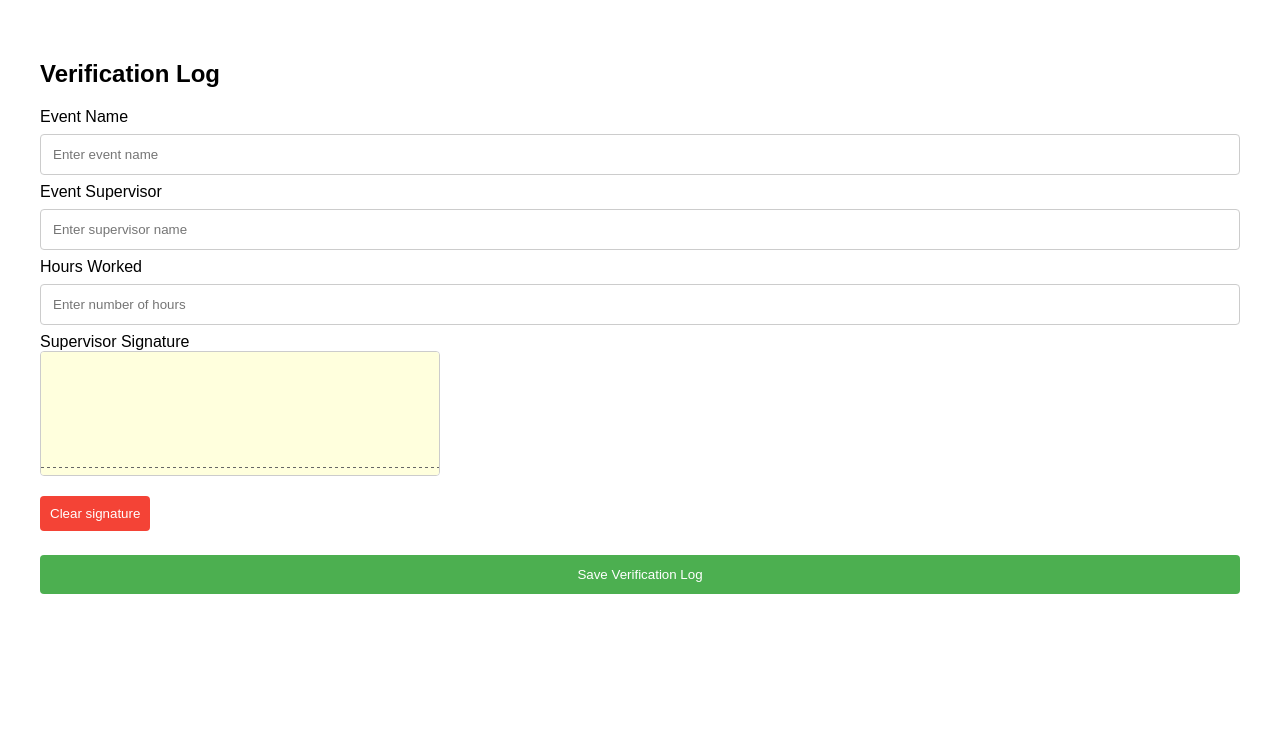
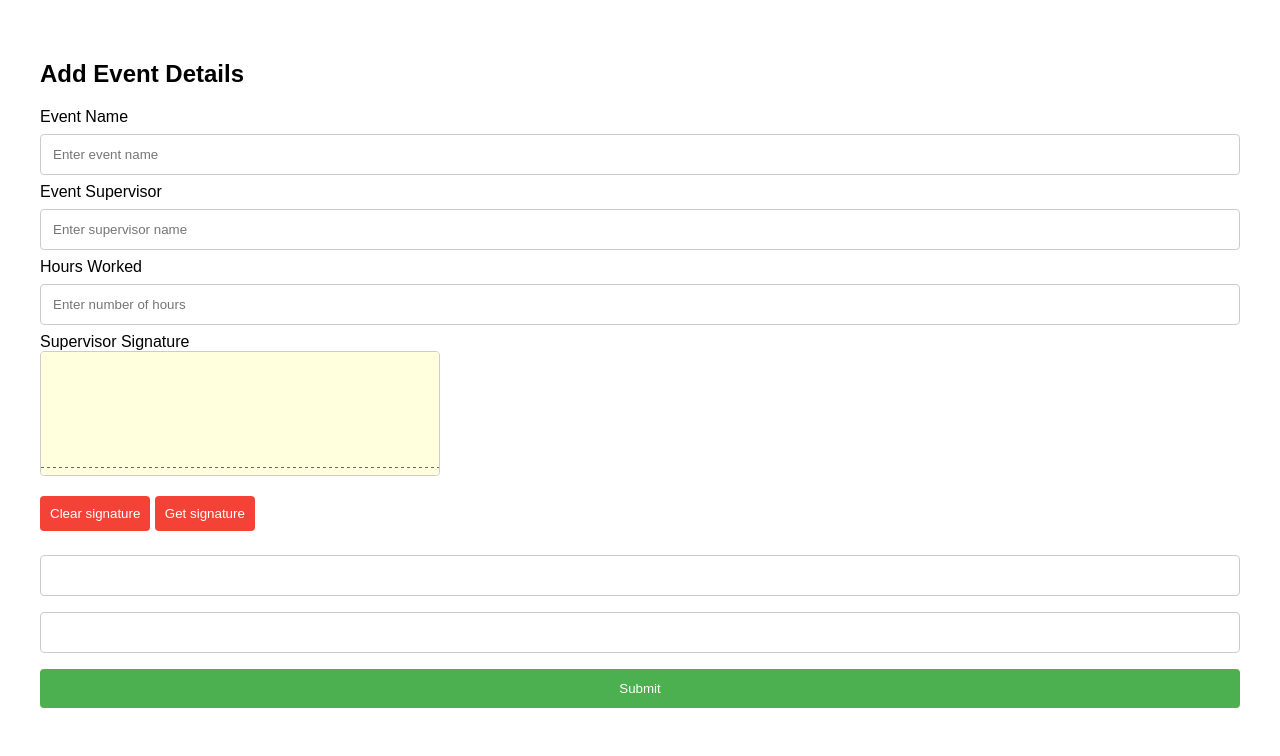
Before and after one commit to zshaiyen/NHS-App, a Flask app: template templates/loghours.html in a window 1280 px wide. Shown: the part 98-854 px from the top of the page. Before the commit the page ends 692 px from the top, so only its background shows below. Run offline with Flask 3, Linux system fonts and the light colour scheme; the template is opened without the code that fills it, so the values that code supplies are empty.

Commit message:
Code sync 2024-07-22

```diff
--- a/app.py
+++ b/app.py
@@ -1,6 +1,11 @@
+#
+# Zane Shaiyen, zaneshaiyen@gmail.com
+#
+# Main application with all routes
+#
 import os
 from datetime import timedelta
-from flask import Flask, redirect, url_for, session, render_template, g, request, flash
+from flask import Flask, redirect, url_for, session, render_template, g, request
 from dotenv import load_dotenv
 
 import app_auth
@@ -17,9 +22,6 @@ app = Flask(__name__)
 app.secret_key = os.getenv('SECRET_KEY')
 
 #app.config["APPLICATION_ROOT"] = "/nhsapp"
-
-# Translate None to '' in templates
-#app.jinja_env.finalize = lambda x: x if x is not None else ''
 
 # Google authentication routes
 app.add_url_rule('/login', view_func=app_auth.login)
@@ -81,9 +83,9 @@ def home():
         logs = verification_log
     )
 
-@app.route("/loghours", defaults={'log_id': None}, methods = ['GET', 'POST'])
-@app.route("/loghours/<log_id>", methods = ['GET', 'POST'])
-def loghours(log_id):
+
+@app.route("/loghours", methods = ['GET', 'POST'])
+def loghours():
     if not app_auth.is_logged_in():
         return redirect(url_for('login'))
 
@@ -97,29 +99,21 @@ def loghours(log_id):
         pathdata = request.form.get('pathdata')
         coords = request.form.get('coords')
 
-        if log_id is None:
-            query = """INSERT INTO verification_log
-                        (event_name, event_supervisor, hours_worked, supervisor_signature, location_coords, app_user_id)
-                        SELECT ?, ?, ?, ?, ?, u.app_user_id FROM app_user u WHERE u.email = ?
-                    """
-            updated_count = app_db.update_db(query, [eventname, supervisor, hoursworked, pathdata, coords, session['user_email']])
-
-        else:
-            query = """UPDATE verification_log SET
-                        event_name = ?,
-                        event_supervisor = ?,
-                        hours_worked = ?
-                        WHERE
-                        verification_log_id = ?
-                    """
-            updated_count = app_db.update_db(query, [eventname, supervisor, hoursworked, log_id])
+        query = """INSERT INTO verification_log
+                    (event_name, event_supervisor, hours_worked, supervisor_signature, location_coords, app_user_id)
+                    SELECT ?, ?, ?, ?, ?, u.app_user_id FROM app_user u WHERE u.email = ?
+                """
+        updated_count = app_db.update_db(query, [eventname, supervisor, hoursworked, pathdata, coords, session['user_email']])
 
         if updated_count == 1:
             return redirect(url_for('viewlogs'))
 
+        if updated_count <= 0:
+            # Handle issue?
+            pass
+
     return render_template(
-        "loghours.html",
-        log_id=log_id
+        "loghours.html"
     )
 
 
@@ -143,14 +137,13 @@ def viewlogs():
     return render_template("viewlogs.html", logs=verification_log)
 
 
-@app.route("/profile", defaults={'action': None}, methods = ['GET', 'POST'])
-@app.route("/profile/<action>", methods = ['GET', 'POST'])
-def profile(action):
+@app.route("/profile", methods = ['GET', 'POST'])
+def profile():
     if not app_auth.is_logged_in():
         return redirect(url_for('login'))
 
     # Form submitted
-    if request.method == 'POST' and action == 'update':
+    if request.method == 'POST':
         class_of = request.form.get('class_of')
         school_id = request.form.get('school_id')
 
@@ -159,10 +152,9 @@ def profile(action):
                 """
         updated_count = app_db.update_db(query, [class_of, school_id, session['user_email']])
 
-        if updated_count == 1:
-            flash("Saved successfully", "success")
-
-        return redirect(url_for('profile'))
+        if updated_count <= 0:
+            # Handle issue?
+            pass
 
     # Display form data
     query = """SELECT class_of, school_id FROM app_user WHERE email = ?"""
--- a/app_auth.py
+++ b/app_auth.py
@@ -1,3 +1,5 @@
+#
+# Methods related to Google OAuth2
 #
 import os
 from time import time
--- a/app_db.py
+++ b/app_db.py
@@ -1,3 +1,6 @@
+#
+# Methods related to sqlite3 database
+#
 import os
 import sqlite3
 from flask import g
--- a/data/nhsapp_schema.sql
+++ b/data/nhsapp_schema.sql
@@ -48,10 +48,7 @@ CREATE TABLE IF NOT EXISTS verification_log (
     supervisor_signature TEXT,
     location_coords TEXT,
     app_user_id INTEGER,
-    category_id INTEGER,
-    FOREIGN KEY (app_user_id) REFERENCES app_user(app_user_id),
-    FOREIGN KEY (category_id) REFERENCES category(category_id)
+    FOREIGN KEY (app_user_id) REFERENCES app_user(app_user_id)
 );
 
 CREATE INDEX IF NOT EXISTS verification_log_app_user_id ON verification_log(app_user_id);
-CREATE INDEX IF NOT EXISTS verification_log_category_id ON verification_log(category_id);
--- a/passenger_wsgi.py
+++ b/passenger_wsgi.py
@@ -1 +1,4 @@
+#
+# Flask passenger script for Production WSGI only
+#
 from app import app as application
--- a/templates/contact.html
+++ b/templates/contact.html
@@ -1,7 +1,6 @@
 {% extends "header.html" %}
 
 {% block content %}
-
 <style>
 .container {
   padding: 20px;
--- a/templates/home.html
+++ b/templates/home.html
@@ -1,5 +1,4 @@
 {% extends "header.html" %}
-
 {% block content %}
 <div class="dashboard">
   <h2>Dashboard</h2>
--- a/templates/loghours.html
+++ b/templates/loghours.html
@@ -106,14 +106,9 @@ iframe {
 <body style="background-color:white;">
 
 <div class="container">
-  <h2>Verification Log</h2>
-  {% if log_id %}
-  <form action="{{ url_for('loghours') }}/{{ log_id }}" method="POST">
-  {% else %}
+  <h2>Add Event Details</h2>
   <form action="{{ url_for('loghours') }}" method="POST">
-  {% endif %}
-
-  <label for="eventname">Event Name</label>
+    <label for="eventname">Event Name</label>
     <input type="text" id="eventname" name="eventname" placeholder="Enter event name">
 
     <label for="supervisor">Event Supervisor</label>
@@ -122,20 +117,17 @@ iframe {
     <label for="hours">Hours Worked</label>
     <input type="number" id="hours" name="hours" placeholder="Enter number of hours" step="0.1" min="0">
 
-    {% if not log_id %}
     <label for="signature2">Supervisor Signature</label>
     <br />
     <iframe src="{{url_for('static', filename='img/signature.svg')}}" scrolling="no"></iframe>
     <p>
       <button type="button" class="clear-btn" onclick="clearSignature()">Clear signature</button>
+      <button type="button" class="clear-btn" onclick="showSignature()">Get signature</button>
     </p>
 
-    <input type="hidden" id="pathdata" name="pathdata" value="">
-    <input type="hidden" id="coords" name="coords" value="">
-    <input type="submit" value="Save Verification Log" onclick="showSignature()">
-    {% else %}
-    <input type="submit" value="Update Verification Log">
-    {% endif %}
+    <input type="text" id="pathdata" name="pathdata" value="">
+    <input type="text" id="coords" name="coords" value="">
+    <input type="submit" value="Submit" onclick="showSignature()">
   </form>
 </div>
 
--- a/templates/signon.html
+++ b/templates/signon.html
@@ -17,5 +17,6 @@
   </head>
   <body>
     <button type="button" class="clear-btn" onclick="location.href='/login'">Google Login</button>
+
   <body>
 </html>
--- a/templates/viewlogs.html
+++ b/templates/viewlogs.html
@@ -45,17 +45,11 @@ th {
       <td>{{ log['event_supervisor'] }}</td>
       <td>{{ log['hours_worked'] }}</td>
       <td>
-        {% if log['location_coords'] != None %}
         <a href="https://maps.google.com/?q={{ log['location_coords'] }}" target=_blank>
         <svg xmlns="http://www.w3.org/2000/svg" width="150" height="47" viewBox="0 0 400 125">
         <path stroke="navy" stroke-width="2" fill="none" d="{{ log['supervisor_signature'] }}" />
         </svg>
         </a>
-        {% else %}
-          <svg xmlns="http://www.w3.org/2000/svg" width="150" height="47" viewBox="0 0 400 125">
-          <path stroke="navy" stroke-width="2" fill="none" d="{{ log['supervisor_signature'] }}" />
-          </svg>
-        {% endif %}
     </td>
     </tr>
     {% endfor %}
```
Also changed, not shown: templates/hello_there.html (deleted, +0 -15 lines), templates/profile.html (+1 -9 lines), templates/header.html (line endings or trailing spaces). Lines whose indentation alone changed are shown as unchanged.
